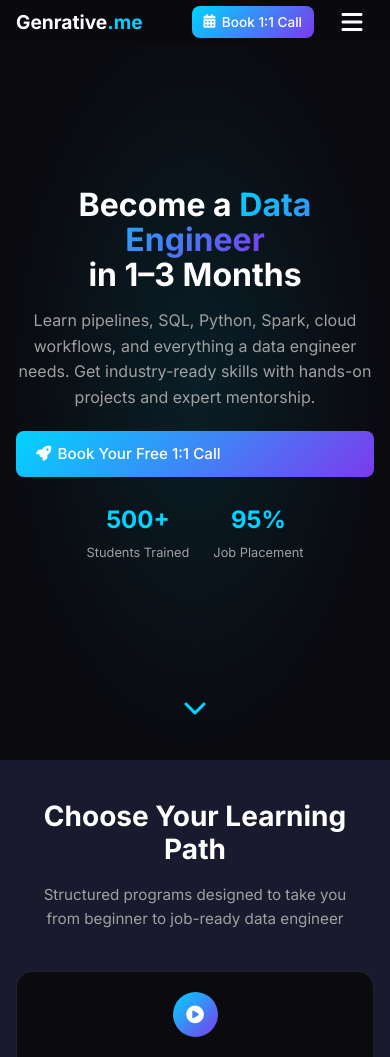
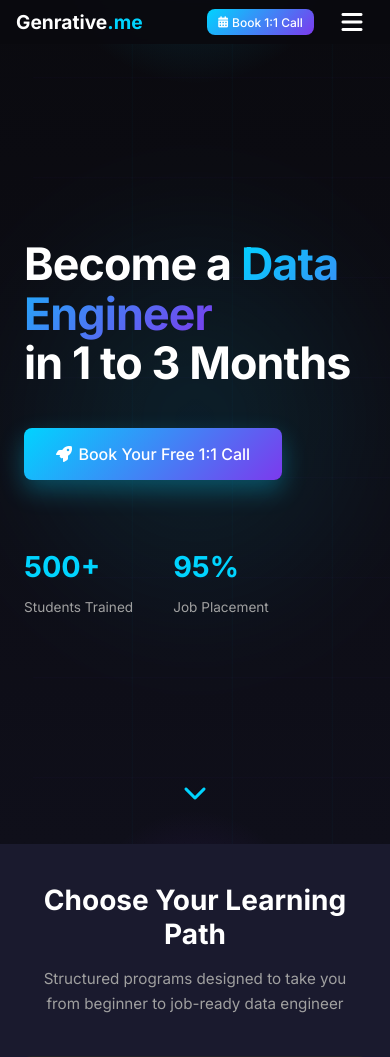
Before and after one commit to heighterses/genrative.me, a Flask app: page / in a window 390 px wide. Shown: the top 1057 px of the page. Run offline with Flask 3, Linux system fonts and the light colour scheme.

Commit message:
feat: enhance mobile responsiveness and UI improvements
- Updated CSS styling for better mobile experience
- Improved base template structure and navigation
- Enhanced landing page content and layout
- Optimized for cross-device compatibility
- Added mobile-first responsive design elements

```diff
--- a/static/css/style.css
+++ b/static/css/style.css
@@ -855,51 +855,156 @@ section {
     }
 
     .nav__actions .btn {
-        padding: 0.5rem 1rem;
-        font-size: 0.9rem;
+        padding: 0.4rem 0.8rem;
+        font-size: 0.8rem;
+        gap: 0.3rem;
     }
 
-    /* Hero Section */
+    .nav__actions .btn i {
+        font-size: 0.75rem;
+    }
+
+    /* Hero Section - Ultra Modern Mobile Design */
     .hero {
-        min-height: 90vh;
-        padding-top: 2rem;
+        min-height: 100vh;
+        padding: 0;
+        display: flex;
+        align-items: center;
+        justify-content: center;
+        position: relative;
+        background:
+            radial-gradient(ellipse 80% 50% at 50% -20%, rgba(0, 212, 255, 0.3) 0%, transparent 60%),
+            radial-gradient(ellipse 60% 40% at 50% 120%, rgba(124, 58, 237, 0.25) 0%, transparent 60%),
+            linear-gradient(180deg, var(--primary-bg) 0%, #0f0f1a 100%);
+        overflow: hidden;
+    }
+
+    .hero::before {
+        content: '';
+        position: absolute;
+        top: 0;
+        left: 0;
+        right: 0;
+        bottom: 0;
+        background:
+            repeating-linear-gradient(
+                90deg,
+                transparent,
+                transparent 98px,
+                rgba(0, 212, 255, 0.03) 100px
+            ),
+            repeating-linear-gradient(
+                0deg,
+                transparent,
+                transparent 98px,
+                rgba(124, 58, 237, 0.03) 100px
+            );
+        pointer-events: none;
+        animation: gridMove 20s linear infinite;
+    }
+
+    @keyframes gridMove {
+        0% { transform: translate(0, 0); }
+        100% { transform: translate(100px, 100px); }
+    }
+
+    .hero::after {
+        content: '';
+        position: absolute;
+        top: 20%;
+        left: -10%;
+        width: 120%;
+        height: 60%;
+        background:
+            radial-gradient(ellipse, rgba(0, 212, 255, 0.1) 0%, transparent 70%);
+        filter: blur(40px);
+        animation: float 6s ease-in-out infinite;
+        pointer-events: none;
+    }
+
+    @keyframes float {
+        0%, 100% { transform: translateY(0px) rotate(0deg); }
+        50% { transform: translateY(-20px) rotate(1deg); }
     }
 
     .hero__container {
-        padding-top: 3rem;
+        padding: 7rem 2rem 4rem;
+        width: 100%;
+        position: relative;
+        z-index: 10;
+        max-width: 100%;
     }
 
     .hero__content {
         grid-template-columns: 1fr;
-        text-align: center;
-        gap: 2rem;
+        text-align: left;
+        gap: 0;
+        max-width: 100%;
+    }
+
+    .hero__text {
+        padding: 0;
+        position: relative;
     }
 
     .hero__title {
-        font-size: 2.5rem;
+        font-size: 3.2rem;
         line-height: 1.1;
+        margin-bottom: 3rem;
+        font-weight: 700;
+        letter-spacing: -0.02em;
+        position: relative;
     }
 
+    /* Hide description on mobile */
     .hero__description {
-        font-size: 1.1rem;
-        margin-bottom: 1.5rem;
+        display: none;
     }
 
     .hero__cta {
-        gap: 1.5rem;
+        gap: 2rem;
+        align-items: flex-start;
+        margin-bottom: 2rem;
+    }
+
+    .hero__cta .btn--large {
+        padding: 1rem 2rem;
+        font-size: 1.1rem;
+        font-weight: 500;
+        border-radius: 0.5rem;
+        background: var(--accent-gradient);
+        box-shadow: 0 10px 25px rgba(0, 212, 255, 0.3);
+        transition: all var(--transition-smooth);
+        position: relative;
+        overflow: hidden;
+    }
+
+    .hero__cta .btn--large:hover {
+        transform: translateY(-2px);
+        box-shadow: 0 10px 25px rgba(0, 212, 255, 0.3);
     }
 
     .hero__stats {
-        justify-content: center;
-        gap: 2rem;
+        justify-content: flex-start;
+        gap: 3rem;
+        margin-top: 2rem;
+    }
+
+    .stat {
+        text-align: left;
     }
 
     .stat__number {
-        font-size: 1.8rem;
+        font-size: 2rem;
+        display: block;
+        margin-bottom: 0.25rem;
+        font-weight: 700;
+        color: var(--accent-primary);
     }
 
     .stat__label {
-        font-size: 0.8rem;
+        font-size: 0.9rem;
+        color: var(--text-secondary);
     }
 
     /* Hide entire hero animation section on mobile */
@@ -1093,27 +1198,57 @@ section {
     }
 
     .nav__actions .btn {
-        padding: 0.5rem 0.75rem;
-        font-size: 0.85rem;
+        padding: 0.35rem 0.7rem;
+        font-size: 0.75rem;
+        gap: 0.25rem;
     }
 
-    /* Hero */
-    .hero__title {
-        font-size: 2rem;
-        margin-bottom: 1rem;
+    .nav__actions .btn i {
+        font-size: 0.7rem;
     }
 
+    /* Hero - Smaller Mobile Devices */
+    .hero {
+        min-height: 100vh;
+        padding: 0;
+    }
+
+    .hero__container {
+        padding: 6rem 1.5rem 3rem;
+        max-width: 100%;
+    }
+
+    .hero__title {
+        font-size: 2.8rem;
+        margin-bottom: 2.5rem;
+        line-height: 1.1;
+    }
+
+    /* Keep description hidden on smaller mobile */
     .hero__description {
+        display: none;
+    }
+
+    .hero__cta {
+        gap: 2rem;
+    }
+
+    .hero__cta .btn--large {
+        padding: 1rem 2rem;
         font-size: 1rem;
-        margin-bottom: 1.25rem;
     }
 
     .hero__stats {
-        gap: 1.5rem;
+        gap: 2.5rem;
+        margin-top: 2rem;
     }
 
     .stat__number {
-        font-size: 1.5rem;
+        font-size: 1.8rem;
+    }
+
+    .stat__label {
+        font-size: 0.85rem;
     }
 
     /* Hero visual remains hidden on smaller mobile devices */
--- a/templates/base.html
+++ b/templates/base.html
@@ -8,7 +8,7 @@
     </title>
     <meta
       name="description"
-      content="Learn Data Engineering in 1-3 months. Master pipelines, SQL, Python, Spark, and cloud workflows. Book your free consultation today."
+      content="Learn Data Engineering in 1 to 3 months. Master pipelines, SQL, Python, Spark, and cloud workflows. Book your free consultation today."
     />
 
     <!-- Fonts -->
--- a/templates/index.html
+++ b/templates/index.html
@@ -8,7 +8,7 @@
             <div class="hero__text">
                 <h1 class="hero__title">
                     Become a <span class="gradient-text">Data Engineer</span><br>
-                    in 1–3 Months
+                    in 1 to 3 Months
                 </h1>
                 <p class="hero__description">
                     Learn pipelines, SQL, Python, Spark, cloud workflows, and everything a data engineer needs.
```
Also changed, not shown: other parts of static/css/style.css (+35 -1 lines).
